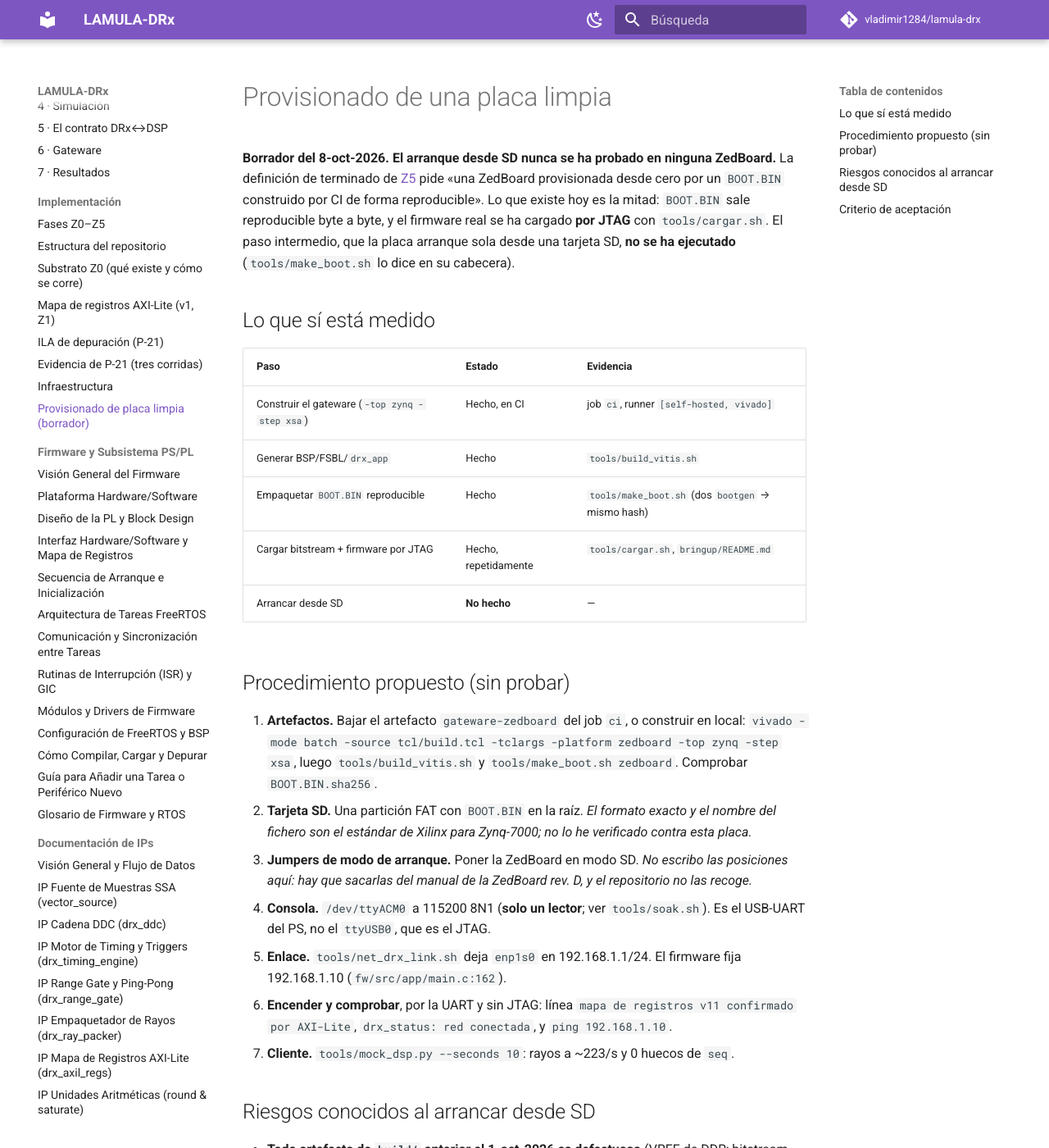
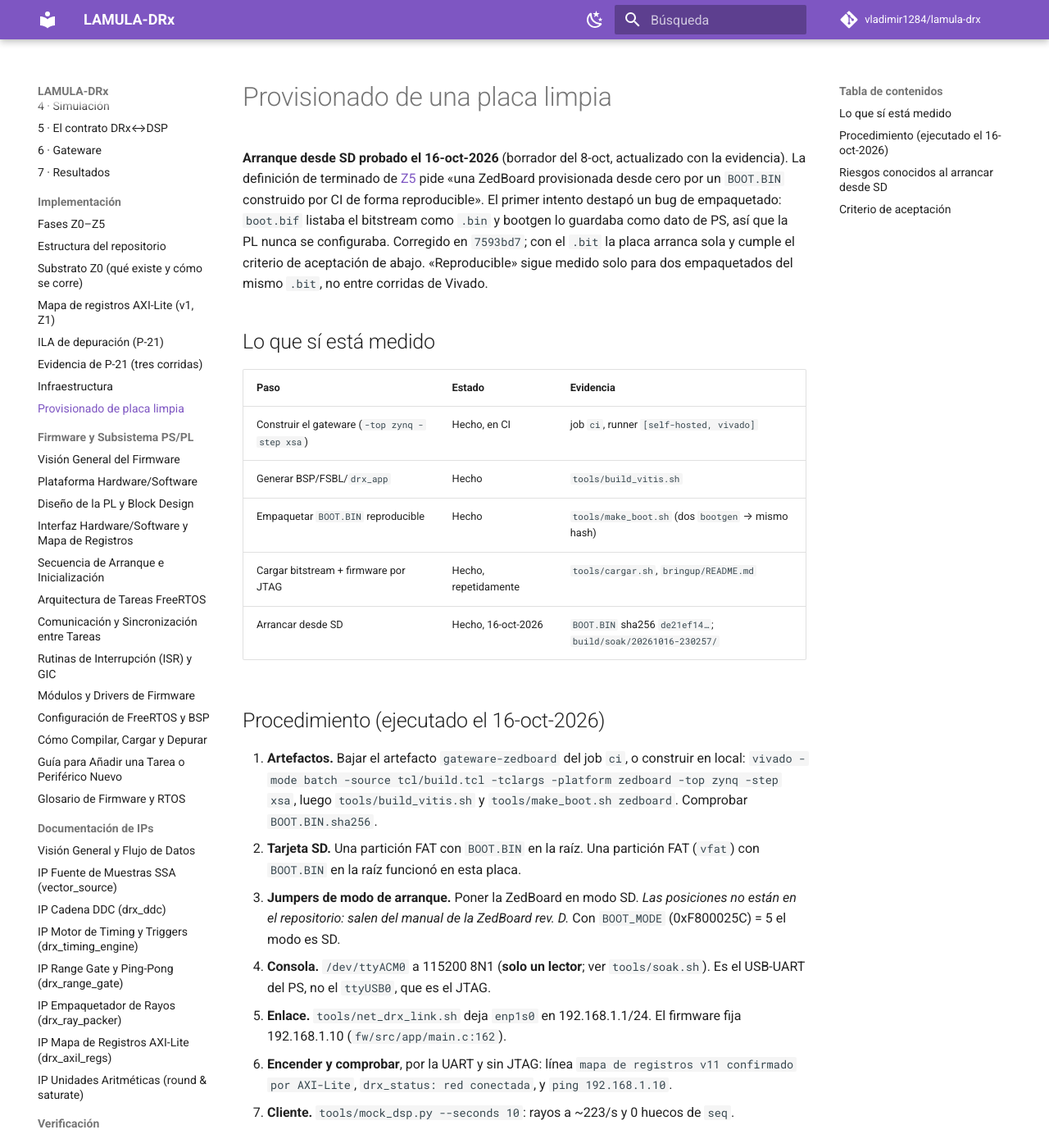
Before and after one commit to vladimir1284/lamula-drx, an MkDocs documentation site: the page built from docs/implementacion/provisionado.md, in a window 1280 px wide and 1400 px high. Shown: the whole window at 82% size. Built offline with MkDocs 1.6.1 and Material for MkDocs 9.7.7, drawn with Linux system fonts in a browser that asks for light colours; comment, search, counter and statistics services are not loaded; some of the changed text lies outside the part shown.

Commit message:
docs(z5): arranque desde SD hecho, BOOT.BIN previo era defectuoso
El 16-oct-2026 la placa arranco por primera vez desde SD. Soak de
660 s limpio: 147442 rayos, 0 huecos, dma_overruns=0.

- fases.md#z5: entrada con diagnostico, correccion 7593bd7 y lo que
  no esta medido (reproducibilidad entre corridas de Vivado,
  descartados=2 al cerrar el cliente).
- provisionado.md: de borrador a procedimiento ejecutado, con criterio
  de aceptacion cumplido.
- CLAUDE.md, tutorial 06 y skill vivado-boot-package: corrigen que el
  .bin crudo fuera lo correcto y que el BOOT.BIN de ZM0 arrancara.

Co-Authored-By: Claude Sonnet 5.5 <noreply@anthropic.com>

```diff
--- a/docs/implementacion/provisionado.md
+++ b/docs/implementacion/provisionado.md
@@ -1,11 +1,12 @@
 # Provisionado de una placa limpia
 
-**Borrador del 8-oct-2026. El arranque desde SD nunca se ha probado en ninguna ZedBoard.** La
+**Arranque desde SD probado el 16-oct-2026** (borrador del 8-oct, actualizado con la evidencia). La
 definición de terminado de [Z5](fases.md#z5) pide «una ZedBoard provisionada desde cero por un
-`BOOT.BIN` construido por CI de forma reproducible». Lo que existe hoy es la mitad: `BOOT.BIN` sale
-reproducible byte a byte, y el firmware real se ha cargado **por JTAG** con `tools/cargar.sh`. El
-paso intermedio, que la placa arranque sola desde una tarjeta SD, **no se ha ejecutado**
-(`tools/make_boot.sh` lo dice en su cabecera).
+`BOOT.BIN` construido por CI de forma reproducible». El primer intento destapó un bug de empaquetado:
+`boot.bif` listaba el bitstream como `.bin` y bootgen lo guardaba como dato de PS, así que la PL
+nunca se configuraba. Corregido en `7593bd7`; con el `.bit` la placa arranca sola y cumple el
+criterio de aceptación de abajo. «Reproducible» sigue medido solo para dos empaquetados del mismo
+`.bit`, no entre corridas de Vivado.
 
 ## Lo que sí está medido
 
@@ -15,17 +16,17 @@ paso intermedio, que la placa arranque sola desde una tarjeta SD, **no se ha eje
 | Generar BSP/FSBL/`drx_app` | Hecho | `tools/build_vitis.sh` |
 | Empaquetar `BOOT.BIN` reproducible | Hecho | `tools/make_boot.sh` (dos `bootgen` → mismo hash) |
 | Cargar bitstream + firmware por JTAG | Hecho, repetidamente | `tools/cargar.sh`, `bringup/README.md` |
-| Arrancar desde SD | **No hecho** | — |
+| Arrancar desde SD | Hecho, 16-oct-2026 | `BOOT.BIN` sha256 `de21ef14…`; `build/soak/20261016-230257/` |
 
-## Procedimiento propuesto (sin probar)
+## Procedimiento (ejecutado el 16-oct-2026)
 
 1. **Artefactos.** Bajar el artefacto `gateware-zedboard` del job `ci`, o construir en local:
    `vivado -mode batch -source tcl/build.tcl -tclargs -platform zedboard -top zynq -step xsa`,
    luego `tools/build_vitis.sh` y `tools/make_boot.sh zedboard`. Comprobar `BOOT.BIN.sha256`.
-2. **Tarjeta SD.** Una partición FAT con `BOOT.BIN` en la raíz. *El formato exacto y el nombre del
-   fichero son el estándar de Xilinx para Zynq-7000; no lo he verificado contra esta placa.*
-3. **Jumpers de modo de arranque.** Poner la ZedBoard en modo SD. *No escribo las posiciones aquí:
-   hay que sacarlas del manual de la ZedBoard rev. D, y el repositorio no las recoge.*
+2. **Tarjeta SD.** Una partición FAT con `BOOT.BIN` en la raíz. Una partición FAT (`vfat`) con `BOOT.BIN`
+   en la raíz funcionó en esta placa.
+3. **Jumpers de modo de arranque.** Poner la ZedBoard en modo SD. *Las posiciones no están en el
+   repositorio: salen del manual de la ZedBoard rev. D.* Con `BOOT_MODE` (0xF800025C) = 5 el modo es SD.
 4. **Consola.** `/dev/ttyACM0` a 115200 8N1 (**solo un lector**; ver `tools/soak.sh`). Es el
    USB-UART del PS, no el `ttyUSB0`, que es el JTAG.
 5. **Enlace.** `tools/net_drx_link.sh` deja `enp1s0` en 192.168.1.1/24. El firmware fija
@@ -37,10 +38,13 @@ paso intermedio, que la placa arranque sola desde una tarjeta SD, **no se ha eje
 ## Riesgos conocidos al arrancar desde SD
 
 - **Todo artefacto de `build/` anterior al 1-oct-2026 es defectuoso** (VREF de DDR; bitstream
-  equivocado en `make_boot.sh`). Reconstruir desde un árbol posterior.
+  equivocado en `make_boot.sh`). **Todo `BOOT.BIN` anterior al 16-oct-2026 también** (bitstream
+  empaquetado como `.bin`, PL sin configurar). Reconstruir desde un árbol posterior.
+- **Diagnóstico si el LED DONE no enciende:** `bootgen -arch zynq -read BOOT.BIN`. El bitstream debe
+  salir con `attributes 0x20`; con `0x10` es el bug del `.bin`.
 - **`ps7_init` por JTAG no es lo mismo que el FSBL.** Cargando por JTAG, `ps7_init` lo corre `xsct`;
-  desde SD lo hace el FSBL. Si algún ajuste vivía solo en el flujo JTAG, aparecerá aquí. *No sé si
-  hay alguno; es justo lo que este procedimiento comprobaría.*
+  desde SD lo hace el FSBL. El 16-oct-2026 no apareció ningún ajuste que viviera solo en el flujo
+  JTAG: DDR, MDIO/red y reloj de PL funcionaron desde el FSBL.
 - **Reprogramar la PL con tráfico vivo cuelga HP0** y solo se sale con ciclo de alimentación. Si el
   arranque desde SD falla y se «recarga por JTAG» encima, aplica la misma regla de
   `tools/cargar.sh`: un solo intento.
@@ -49,5 +53,8 @@ paso intermedio, que la placa arranque sola desde una tarjeta SD, **no se ha eje
 ## Criterio de aceptación
 
 Placa sin ningún ELF cargado por JTAG, encendida con la SD, llega por sí sola a los pasos 6 y 7 y
-sostiene al menos 10 minutos sin `dma_overruns`. Si se cumple, se anota la fecha aquí y se retira el
-aviso de la cabecera de `tools/make_boot.sh`.
+sostiene al menos 10 minutos sin `dma_overruns`.
+
+**Cumplido el 16-oct-2026:** pasos 6 y 7 sin JTAG, y `tools/soak.sh 660` con 147 442 rayos,
+0 huecos de `seq` y `dma_overruns=0` (`build/soak/20261016-230257/`). Aviso de la cabecera de
+`tools/make_boot.sh` retirado.
--- a/mkdocs.yml
+++ b/mkdocs.yml
@@ -72,7 +72,7 @@ nav:
       - ILA de depuración (P-21): implementacion/ila.md
       - Evidencia de P-21 (tres corridas): implementacion/evidencia/p-21/resumen.md
       - Infraestructura: implementacion/infraestructura.md
-      - Provisionado de placa limpia (borrador): implementacion/provisionado.md
+      - Provisionado de placa limpia: implementacion/provisionado.md
   - Firmware y Subsistema PS/PL:
       - Visión General del Firmware: firmware/index.md
       - Plataforma Hardware/Software: firmware/plataforma-hw-sw.md
```
Also changed, not shown: .claude/skills/vivado-boot-package/SKILL.md (+4 -3 lines), CLAUDE.md (+5 -1 lines), docs/implementacion/fases.md (+34 -0 lines), docs/tutorial/06-gateware.md (+11 -11 lines).
